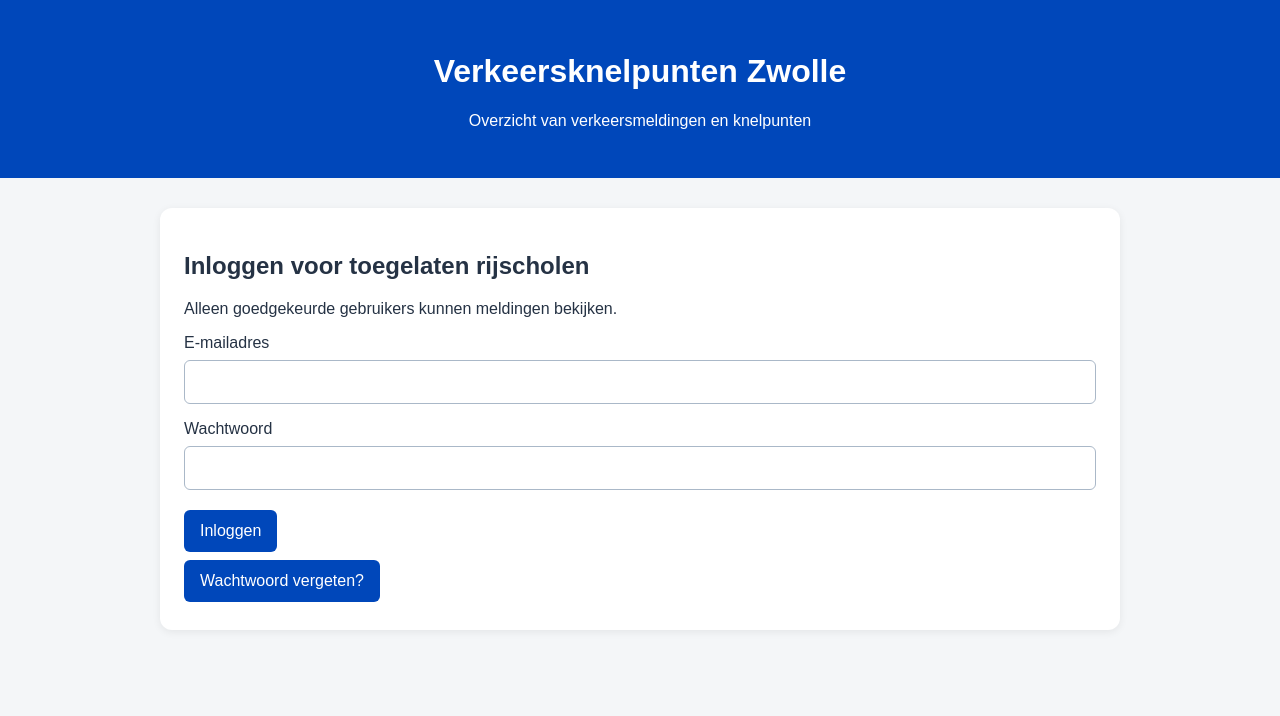
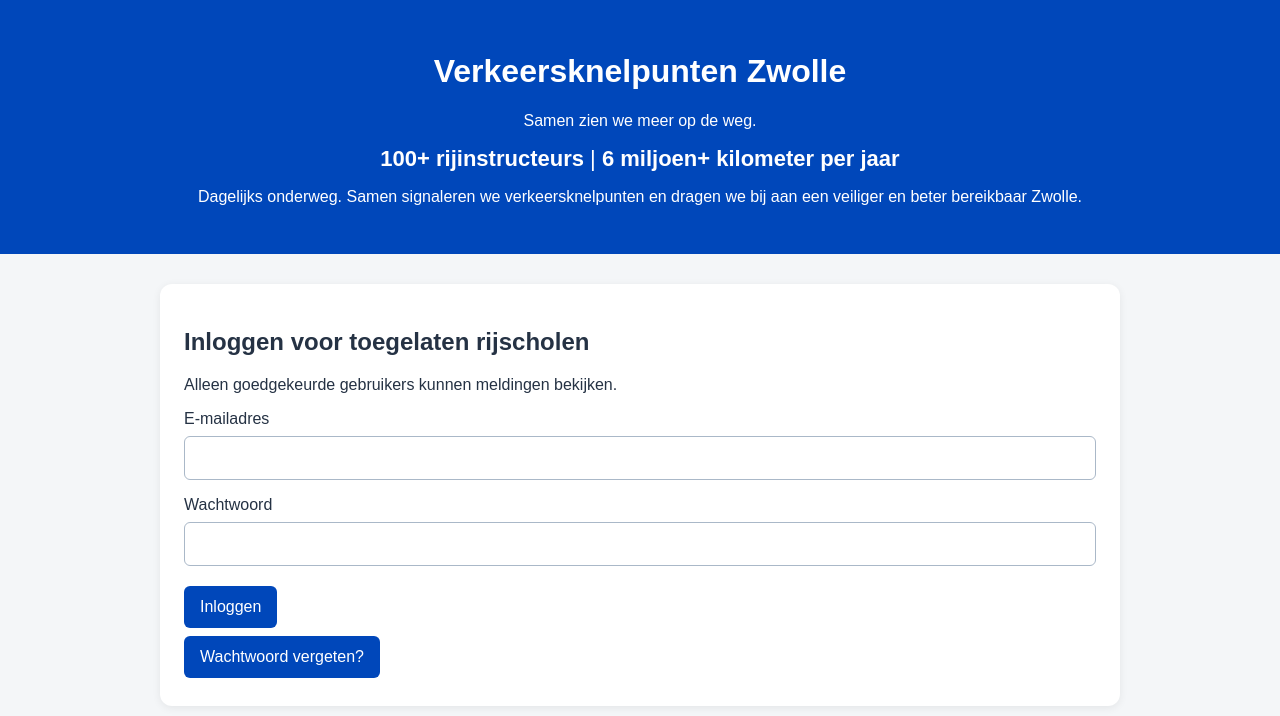
Before and after one commit to verkeersknelpunten-zwolle/verkeersmeldingen-website, a plain HTML site: page index.html in a window 1280 px wide. Drawn offline with Linux system fonts and the light colour scheme; a script that the page names is missing.

Commit message:
Update index.html

```diff
--- a/index.html
+++ b/index.html
@@ -258,12 +258,18 @@ input, textarea, button {
   color: #0047BA;
   margin: 0 0 18px 0;
 }
+header .header-cijfers {
+  font-size: 22px;
+  margin: 14px 0;
+}
 </style>
 </head>
 <body>
 <header>
   <h1>Verkeersknelpunten Zwolle</h1>
-  <p>Overzicht van verkeersmeldingen en knelpunten</p>
+  <p>Samen zien we meer op de weg.</p>
+  <p class="header-cijfers"><strong>100+ rijinstructeurs</strong> | <strong>6 miljoen+ kilometer per jaar</strong></p>
+  <p>Dagelijks onderweg. Samen signaleren we verkeersknelpunten en dragen we bij aan een veiliger en beter bereikbaar Zwolle.</p>
 </header>
 
 <main>
```
